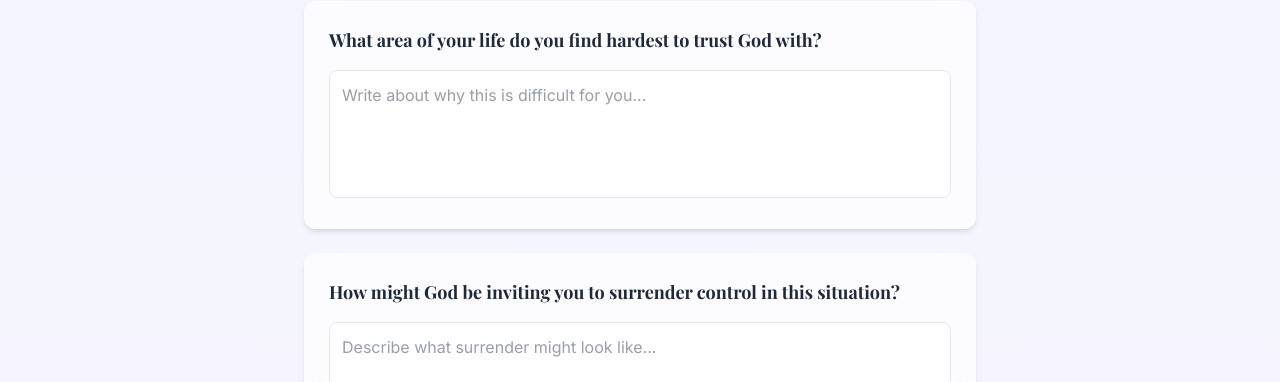
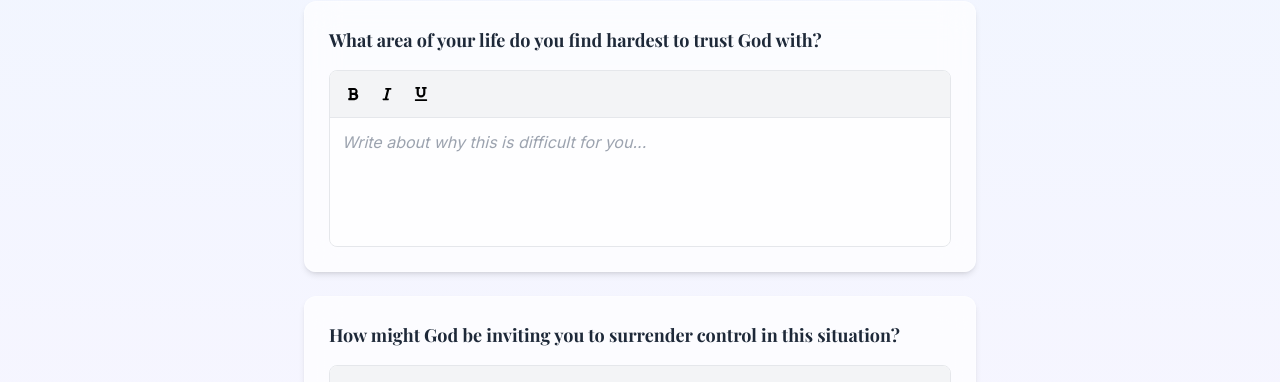
Before and after one commit to HerbertSegismar/daily-bidevo, a React (Vite) app: page / in a window 1280 px wide. Both pictures are taken after a click on the button "Reflection". Shown: the part 418-800 px from the top of the page. Built offline with nearby package versions, Linux system fonts and the light colour scheme; no server answers; a web font is replaced by a local one.

Commit message:
reflections save

```diff
--- a/src/index.css
+++ b/src/index.css
@@ -29,6 +29,11 @@ h1, h2, h3 {
   }
 }
 
+.placeholder-text {
+  color: #9ca3af;
+  font-style: italic;
+}
+
 /* Enhanced glass effect */
 .glass-effect {
   background: rgba(255, 255, 255, 0.7);
--- a/src/pages/Reflection.tsx
+++ b/src/pages/Reflection.tsx
@@ -1,12 +1,141 @@
-// src/pages/Reflection.tsx
 import { useState, useRef, useEffect } from "react";
 import { gsap } from "gsap";
-import { FaArrowLeft, FaSave, FaHeart } from "react-icons/fa";
+import {
+  FaArrowLeft,
+  FaSave,
+  FaHeart,
+  FaBold,
+  FaItalic,
+  FaUnderline,
+} from "react-icons/fa";
 import { useNavigate, useLocation } from "react-router-dom";
 import { useTheme } from "../contexts/ThemeContext";
 import { useBibleVersion } from "../contexts/BibleVersionContext";
 import { getColorClasses } from "../utils/colorUtils";
 import type { Devotional, ReflectionPrompt } from "../types";
+
+const RichTextEditor = ({
+  value,
+  onChange,
+  placeholder,
+}: {
+  value: string;
+  onChange: (value: string) => void;
+  placeholder: string;
+}) => {
+  const [isBold, setIsBold] = useState(false);
+  const [isItalic, setIsItalic] = useState(false);
+  const [isUnderline, setIsUnderline] = useState(false);
+  const [isFocused, setIsFocused] = useState(false);
+  const editorRef = useRef<HTMLDivElement>(null);
+
+  // Check if content is empty (including HTML tags)
+  const isEmpty = value.replace(/<[^>]*>/g, "").trim() === "";
+
+  // Show placeholder when empty and not focused
+  useEffect(() => {
+    if (editorRef.current) {
+      if (isEmpty && !isFocused) {
+        editorRef.current.innerHTML = `<span class="placeholder-text">${placeholder}</span>`;
+      } else if (editorRef.current.innerHTML.includes("placeholder-text")) {
+        editorRef.current.innerHTML = value;
+      }
+    }
+  }, [value, isFocused, placeholder, isEmpty]);
+
+  const handleFocus = () => {
+    setIsFocused(true);
+    if (isEmpty && editorRef.current) {
+      editorRef.current.innerHTML = "";
+    }
+  };
+
+  const handleBlur = () => {
+    setIsFocused(false);
+    handleContentChange();
+  };
+
+  const applyFormatting = (format: string) => {
+    document.execCommand(format, false);
+    updateButtonStates();
+    handleContentChange();
+  };
+
+  const updateButtonStates = () => {
+    setIsBold(document.queryCommandState("bold"));
+    setIsItalic(document.queryCommandState("italic"));
+    setIsUnderline(document.queryCommandState("underline"));
+  };
+
+  const handleContentChange = () => {
+    if (editorRef.current) {
+      // Don't save placeholder text as content
+      if (!editorRef.current.innerHTML.includes("placeholder-text")) {
+        onChange(editorRef.current.innerHTML);
+      } else {
+        onChange("");
+      }
+    }
+  };
+
+  return (
+    <div className="border border-gray-200 dark:border-gray-600 rounded-lg overflow-hidden">
+      {/* Toolbar */}
+      <div className="flex items-center p-2 bg-gray-100 dark:bg-gray-700 border-b border-gray-200 dark:border-gray-600">
+        <button
+          type="button"
+          onClick={() => applyFormatting("bold")}
+          className={`p-2 rounded mr-1 ${
+            isBold
+              ? "bg-gray-300 dark:bg-gray-600"
+              : "hover:bg-gray-200 dark:hover:bg-gray-600"
+          }`}
+          aria-label="Bold"
+        >
+          <FaBold className="text-sm" />
+        </button>
+        <button
+          type="button"
+          onClick={() => applyFormatting("italic")}
+          className={`p-2 rounded mr-1 ${
+            isItalic
+              ? "bg-gray-300 dark:bg-gray-600"
+              : "hover:bg-gray-200 dark:hover:bg-gray-600"
+          }`}
+          aria-label="Italic"
+        >
+          <FaItalic className="text-sm" />
+        </button>
+        <button
+          type="button"
+          onClick={() => applyFormatting("underline")}
+          className={`p-2 rounded ${
+            isUnderline
+              ? "bg-gray-300 dark:bg-gray-600"
+              : "hover:bg-gray-200 dark:hover:bg-gray-600"
+          }`}
+          aria-label="Underline"
+        >
+          <FaUnderline className="text-sm" />
+        </button>
+      </div>
+
+      {/* Editable Content Area */}
+      <div className="relative">
+        <div
+          ref={editorRef}
+          className="w-full min-h-32 p-3 text-gray-700 dark:text-gray-300 bg-white/50 dark:bg-gray-600/50 focus:outline-none resize-none"
+          contentEditable
+          onInput={handleContentChange}
+          onFocus={handleFocus}
+          onBlur={handleBlur}
+          onKeyUp={updateButtonStates}
+          onMouseUp={updateButtonStates}
+        />
+      </div>
+    </div>
+  );
+};
 
 const Reflection = () => {
   const navigate = useNavigate();
@@ -102,6 +231,18 @@ const Reflection = () => {
           : "bg-gradient-to-b from-blue-50 to-purple-50"
       } p-4 md:p-8`}
     >
+      <style>
+        {`
+          .placeholder-text {
+            color: #9ca3af;
+            font-style: italic;
+          }
+          .dark .placeholder-text {
+            color: #6b7280;
+          }
+        `}
+      </style>
+
       <div className="max-w-2xl mx-auto">
         {/* Header */}
         <div className="flex items-center justify-between mb-6">
@@ -158,13 +299,10 @@ const Reflection = () => {
               <h3 className="text-lg font-semibold text-gray-800 dark:text-gray-200 mb-4">
                 {prompt.question}
               </h3>
-              <textarea
+              <RichTextEditor
                 value={reflections[prompt.id] || ""}
-                onChange={(e) =>
-                  handleReflectionChange(prompt.id, e.target.value)
-                }
+                onChange={(value) => handleReflectionChange(prompt.id, value)}
                 placeholder={prompt.placeholder}
-                className="w-full h-32 p-3 text-gray-700 dark:text-gray-300 bg-white/50 dark:bg-gray-600/50 rounded-lg border border-gray-200 dark:border-gray-600 focus:ring-2 focus:ring-blue-500 focus:border-transparent resize-none"
               />
             </div>
           ))}
```
